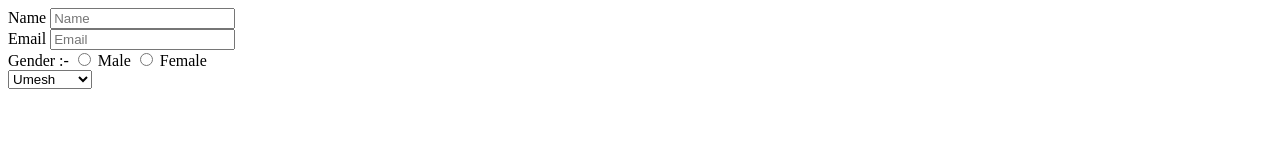
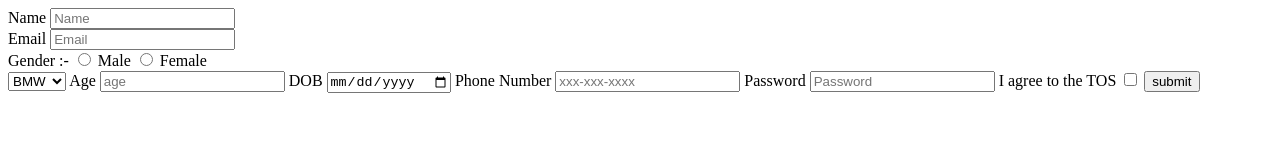
Before and after one commit to acciojob/signup-form-car-Umesh-Deogharia, a website: page main.html in a window 1280 px wide. Drawn offline with Linux system fonts and the light colour scheme.

Commit message:
created a submission

```diff
--- a/main.html
+++ b/main.html
@@ -10,40 +10,40 @@
 	<!-- the entire body must be written by student -->
 	<form action="signup.html" method="post">
 		<label for="name">Name</label>
-		<input type="text" id="name" placeholder="Name"><br>
+		<input type="text" id="name" placeholder="Name" required><br>
 
 		<label for="email">Email</label>
-		<input type="email" id="email" placeholder="Email"><br>
+		<input type="email" id="email" placeholder="Email" required><br>
 
 		<label for="gender_m, gender_f">Gender :-</label>
-		<input type="radio" id="gender_m" value="Male" name="gender">
+		<input type="radio" id="gender_m" value="Male" name="gender" required>
 		<label for="gender_m">Male</label>
-		<input type="radio" id="gender_f" name="gender">
+		<input type="radio" id="gender_f" name="gender" required>
 		<label for="gender_f">Female</label><br>
 
 
-		<select placeholder="--Please choose an option--" id="cars">
-			<option >Umesh</option>
-			<option>Deogharia</option>
+		<select placeholder="--Please choose an option--" id="cars" required>
+			<option >BMW</option>
+			<option>AUDI</option>
+			<option>XYLO</option>
 		</select>
 
-		<!-- <label for="name">Name</label>
-		<input type="text" id="name" placeholder="Name">
+		<label for="age">Age</label>
+		<input type="number" id="age" placeholder="age" required>
 
-		<label for="name">Name</label>
-		<input type="text" id="name" placeholder="Name">
+		<label for="dob">DOB</label>
+		<input type="date" id="dob" required>
 
-		<label for="name">Name</label>
-		<input type="text" id="name" placeholder="Name">
+		<label for="tel">Phone Number</label>
+		<input type="tel" id="tel" placeholder="xxx-xxx-xxxx">
 
-		<label for="name">Name</label>
-		<input type="text" id="name" placeholder="Name">
+		<label for="password">Password</label>
+		<input type="password" id="password" placeholder="Password" required>
 
-		<label for="name">Name</label>
-		<input type="text" id="name" placeholder="Name">
- -->
+		<label for="tos">I agree to the TOS</label>
+		<input type="checkbox" id="tos" required>
 
-
+		<button>submit</button>
 	</form>
 
 
```
